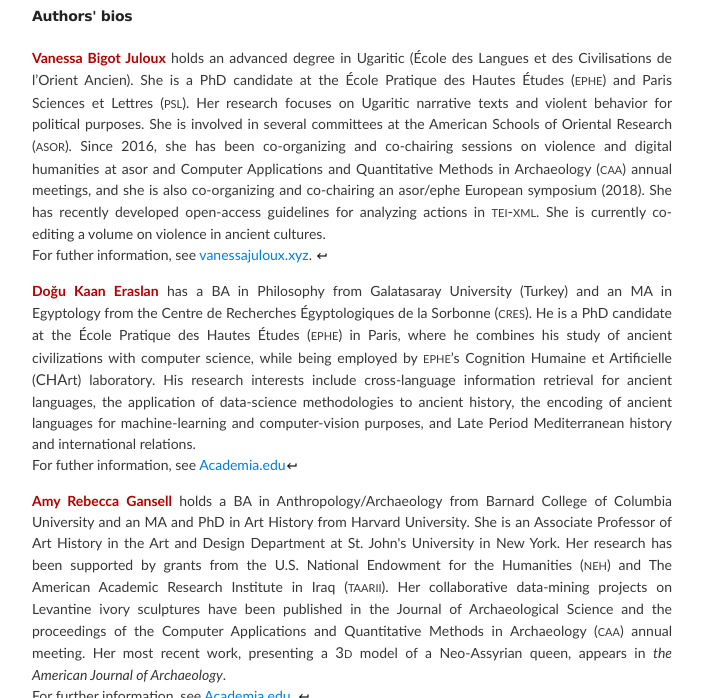
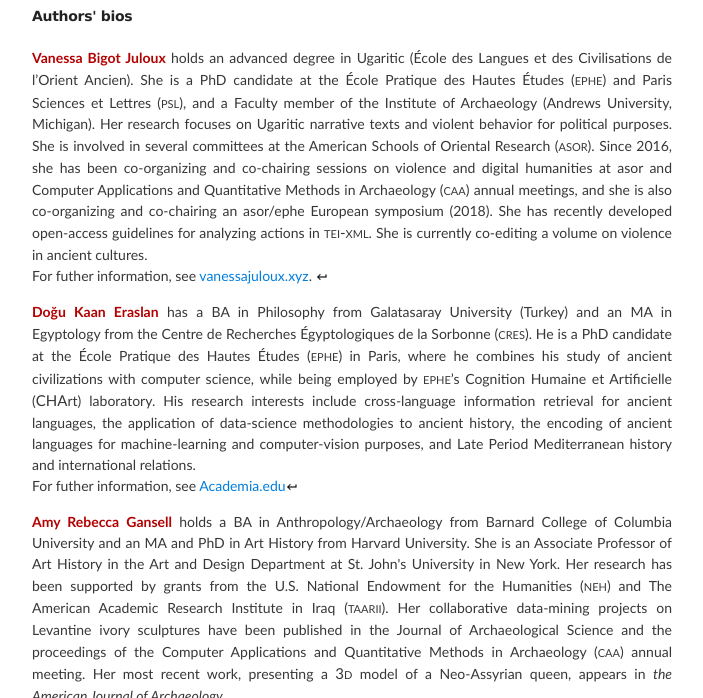
Before and after one commit to vbigot-juloux/ane-research-humanities, a Jekyll site: the page built from docs/CyberResearch-vol1-bios.md, in a window 1280 px wide and 900 px high, cut to the strip 202-900 px from the top of the window. Shown: the whole strip, without its empty margins (288-991 px from the left). Built offline with Jekyll 4.4.1, drawn with Linux system fonts in a browser that asks for light colours; our own code applies the rules of GitHub Pages for plain Markdown files; the repository's description, which GitHub fills in, is left out.

Commit message:
Update CyberResearch-vol1-bios.md

```diff
--- a/docs/CyberResearch-vol1-bios.md
+++ b/docs/CyberResearch-vol1-bios.md
@@ -5,7 +5,7 @@ layout: default
 
 <h2> Authors' bios</h2>
 
-<p><a name="bigot-juloux"></a><span style="color:#b30000; font-weight: 600">Vanessa Bigot Juloux</span> holds an advanced degree in Ugaritic (École des Langues et des Civilisations de l’Orient Ancien). She is a PhD candidate at the École Pratique des Hautes Études (<span class="small">ephe</span>) and Paris Sciences et Lettres (<span class="small">psl</span>). Her research focuses on Ugaritic narrative texts and violent behavior for political purposes. She is involved in several committees at the American Schools of Oriental Research (<span class="small">asor</span>). Since 2016, she has been co-organizing and co-chairing sessions on violence and digital humanities at asor and Computer Applications and Quantitative Methods in Archaeology (<span class="small">caa</span>) annual meetings, and she is also co-organizing and co-chairing an asor/ephe European symposium (2018). She has recently developed open-access guidelines for analyzing actions in <span class="small">tei-xml</span>. She is currently co-editing a volume on violence in ancient cultures.<br />
+<p><a name="bigot-juloux"></a><span style="color:#b30000; font-weight: 600">Vanessa Bigot Juloux</span> holds an advanced degree in Ugaritic (École des Langues et des Civilisations de l’Orient Ancien). She is a PhD candidate at the École Pratique des Hautes Études (<span class="small">ephe</span>) and Paris Sciences et Lettres (<span class="small">psl</span>), and a Faculty member of the Institute of Archaeology (Andrews University, Michigan). Her research focuses on Ugaritic narrative texts and violent behavior for political purposes. She is involved in several committees at the American Schools of Oriental Research (<span class="small">asor</span>). Since 2016, she has been co-organizing and co-chairing sessions on violence and digital humanities at asor and Computer Applications and Quantitative Methods in Archaeology (<span class="small">caa</span>) annual meetings, and she is also co-organizing and co-chairing an asor/ephe European symposium (2018). She has recently developed open-access guidelines for analyzing actions in <span class="small">tei-xml</span>. She is currently co-editing a volume on violence in ancient cultures.<br />
 For futher information, see <a href="http://vanessajuloux.xyz" target="_blank">vanessajuloux.xyz</a>. <a href="CyberResearch-vol1.html#bigot-juloux2" style="text-decoration: none"><img src="../assets/baseline_keyboard_return_black_18dp.png" style="border:0; -webkit-box-shadow: 0 0 0; width: 2%"/></a></p>
 
 <p><a href="#eraslan2" name="eraslan"></a><span style="color:#b30000; font-weight: 600">Doğu Kaan Eraslan</span> has a BA in Philosophy from Galatasaray University (Turkey) and an MA in Egyptology from the Centre de Recherches Égyptologiques de la Sorbonne (<span class="small">cres</span>). He is a PhD candidate at the École Pratique des Hautes Études (<span class="small">ephe</span>) in Paris, where he combines his study of ancient civilizations with computer science, while being employed by <span class="small">ephe</span>’s Cognition Humaine et Artificielle (<span class="small">CHA</span>rt) laboratory. His research interests include cross-language information retrieval for ancient languages, the application of data-science methodologies to ancient history, the encoding of ancient languages for machine-learning and computer-vision purposes, and Late Period Mediterranean history and international relations.<br/>
```
